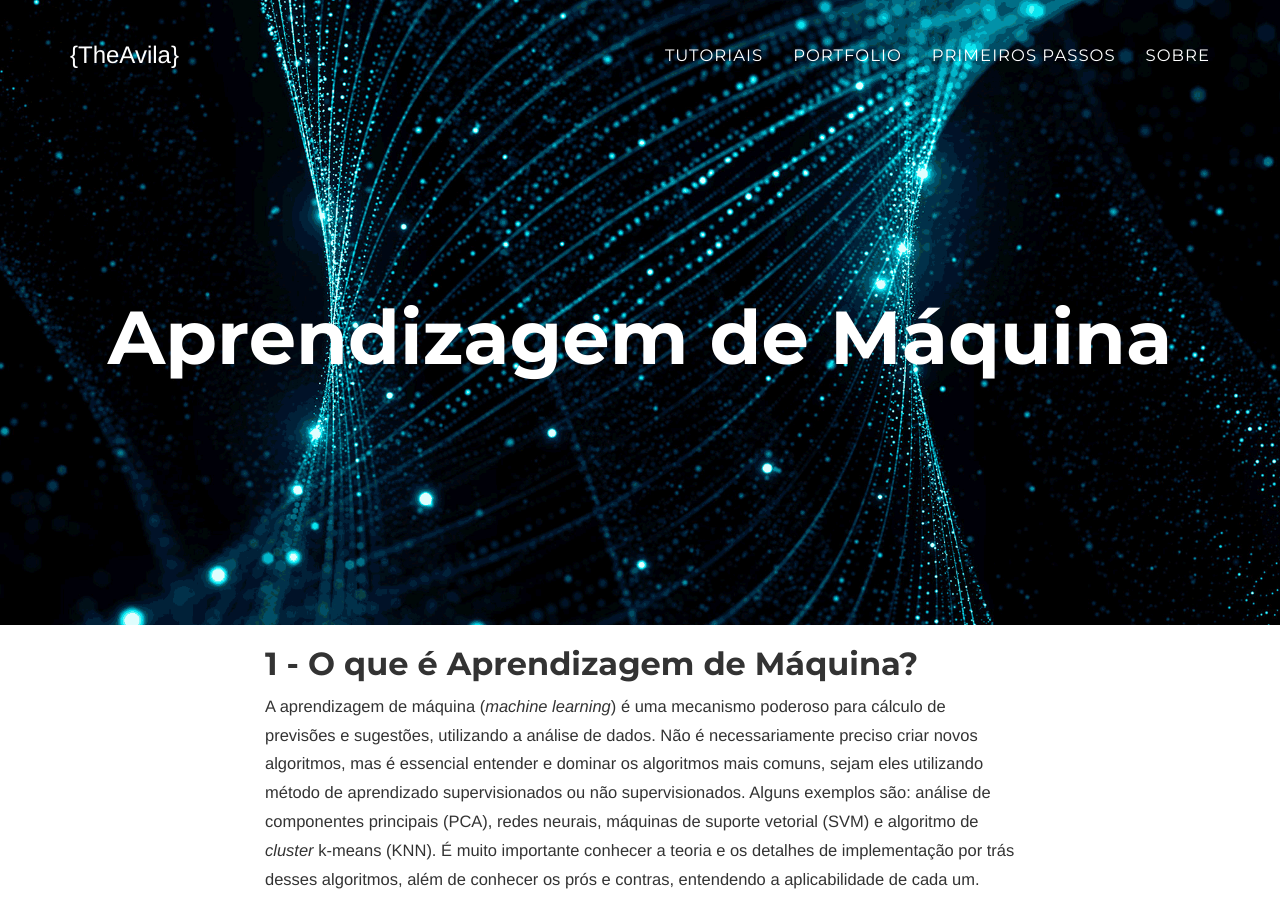
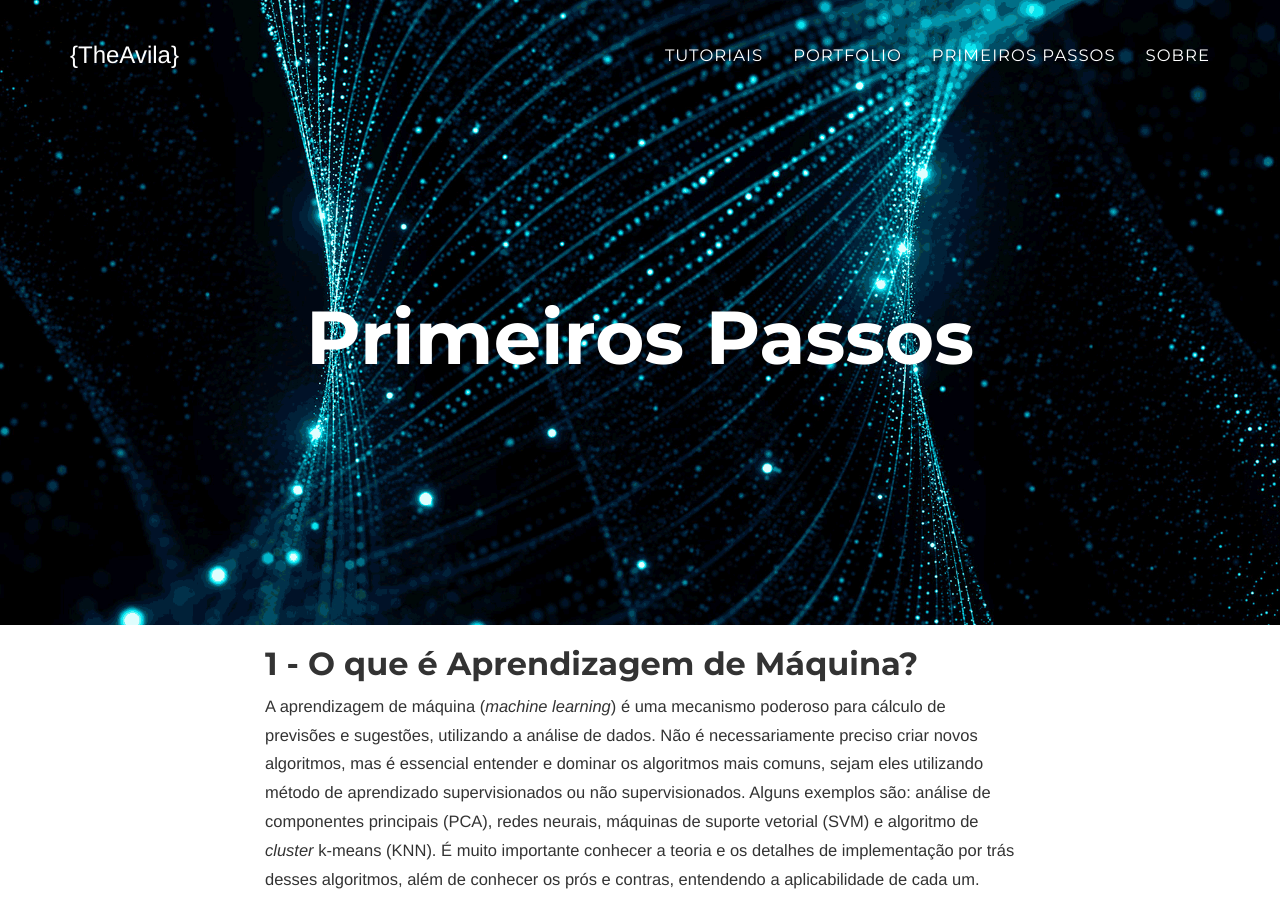
Before and after one commit to theavila/theavila.github.io, a Jekyll site: the page built from primeirosPassos.html, in a window 1280 px wide and 900 px high. Built offline with Jekyll 4.4.1, drawn with Linux system fonts in a browser that asks for light colours; some web fonts are replaced.

Commit message:
nome página

```diff
--- a/primeirosPassos.html
+++ b/primeirosPassos.html
@@ -1,6 +1,6 @@
 ---
 layout: page
-title: "Aprendizagem de Máquina"
+title: "Primeiros Passos"
 ---
 <h2>1 - O que é Aprendizagem de Máquina?</h2>
 <p>A aprendizagem de máquina (<i>machine learning</i>) é uma mecanismo poderoso para cálculo de previsões e sugestões, utilizando a análise de dados. Não é necessariamente preciso criar novos algoritmos, mas é essencial entender e dominar os algoritmos mais comuns, sejam eles utilizando método de aprendizado supervisionados ou não supervisionados. Alguns exemplos são: análise de componentes principais (PCA), redes neurais, máquinas de suporte vetorial (SVM) e algoritmo de <i>cluster</i> k-means (KNN). É muito importante conhecer a teoria e os detalhes de implementação por trás desses algoritmos, além de conhecer os prós e contras, entendendo a aplicabilidade de cada um.</p>
```
